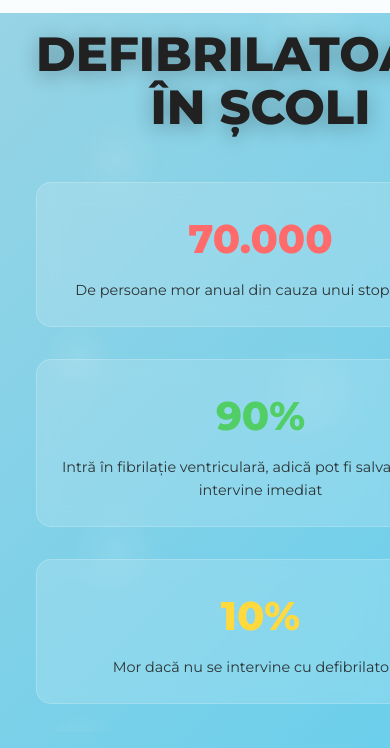
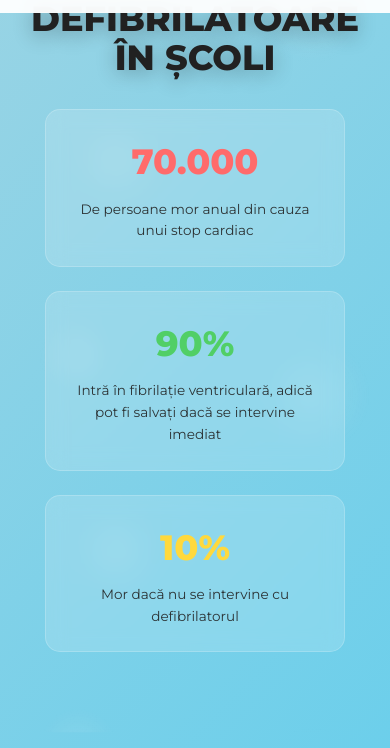
Before and after one commit to andreiprb/defibrilatoarescoli, a plain HTML site: page index.html in a window 390 px wide. Shown: the part 96-844 px from the top of the page. Drawn offline with Linux system fonts and the light colour scheme.

Commit message:
oops final

```diff
--- a/styles.css
+++ b/styles.css
@@ -467,7 +467,7 @@ body {
 /* Responsive Design */
 @media (max-width: 900px) {
   .hero {
-    padding: 6em 1em 1em 1em;
+    padding: 6em 1em;
   }
 
   .hero-stats {
@@ -499,6 +499,50 @@ body {
   }
 }
 
+@media (max-width: 550px) {
+  .hero > .container {
+    padding: 0; /* Reduce side padding */
+  }
+
+  .hero-stats {
+    grid-template-columns: 1fr; /* Force single column */
+    gap: 1.5rem; /* Reduce gap */
+    max-width: 350px; /* Limit max width */
+    margin: 2rem auto 0; /* Center the grid itself */
+    justify-items: center; /* Center items within grid */
+  }
+
+  .stat-card {
+    max-width: 300px;
+    width: 100%; /* Take full available width */
+    margin: 0 auto; /* Additional centering */
+  }
+
+  .hero h1 {
+    font-size: clamp(2rem, 9vw, 3.5rem); /* Slightly smaller */
+    text-align: center;
+    position: relative;
+    left: 50%;
+    transform: translateX(-50%); /* Force exact center */
+    width: calc(100vw - 40px); /* Account for padding */
+    max-width: 100%;
+  }
+
+  .stat-number {
+    font-size: 2.2rem; /* Slightly smaller numbers */
+  }
+
+  .stat-text {
+    font-size: 0.85rem; /* Smaller text */
+  }
+}
+
+@media(max-width: 385px) {
+  .hero {
+    padding: 9em 1em 6em 1em;
+  }
+}
+
 /* Scroll animations */
 .animate-on-scroll {
   opacity: 0;
```
